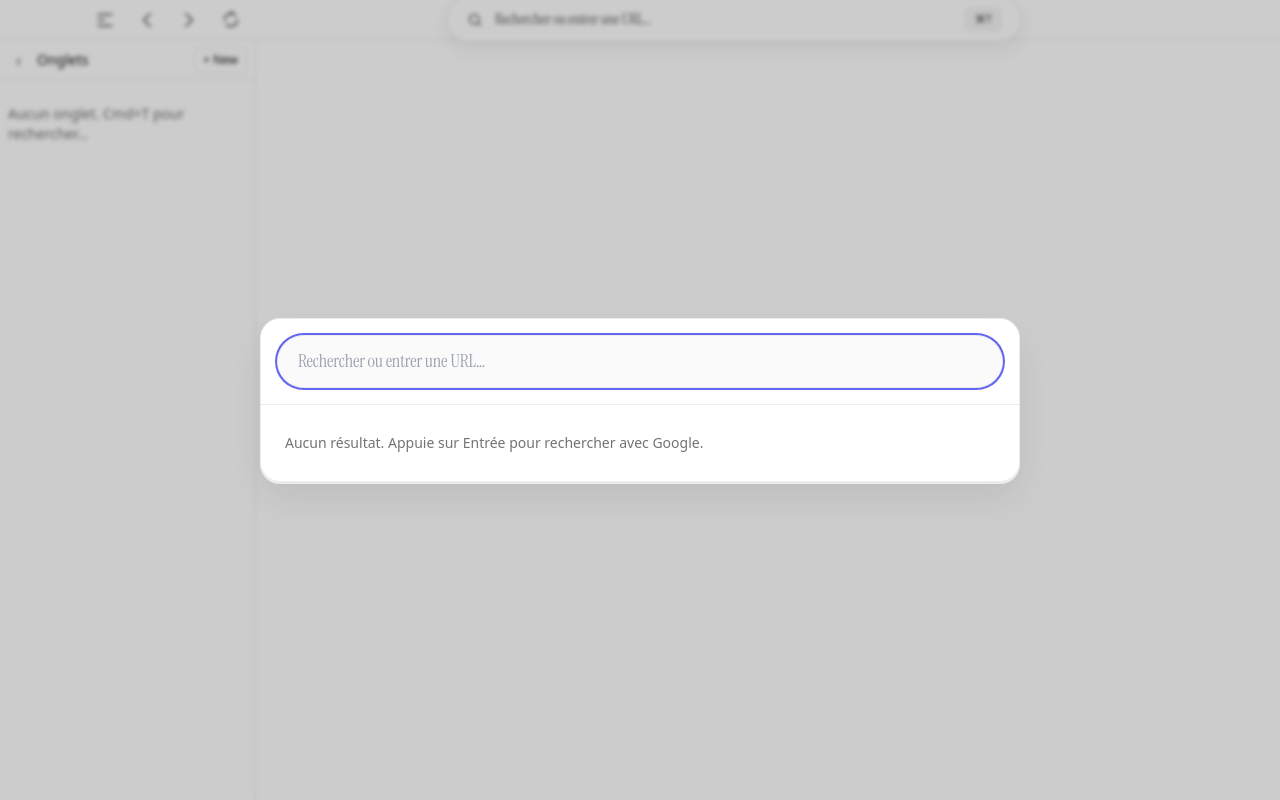
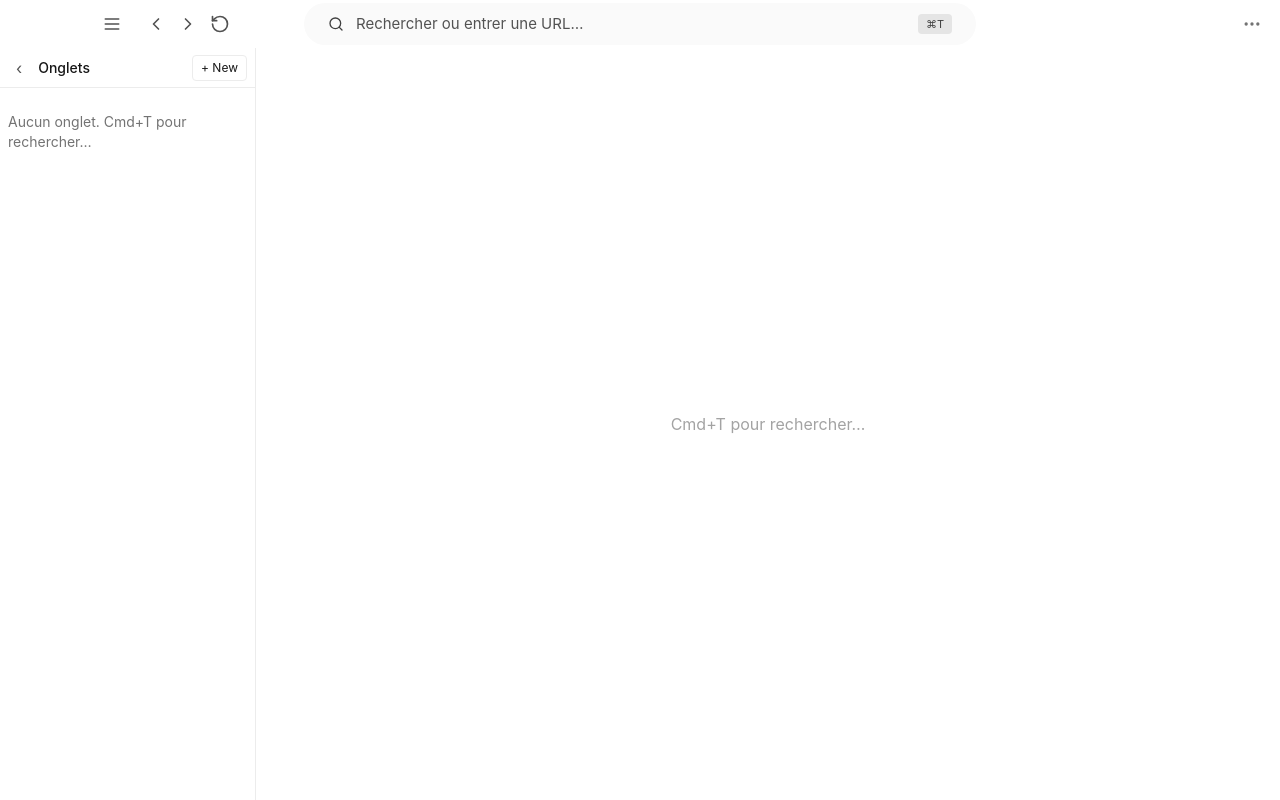
Before and after one commit to Sanzcloud-web/Shy-Navigator, a React (Vite) app: page /#/ in a window 1280 px wide. Built offline with nearby package versions, Linux system fonts and the light colour scheme.

Commit message:
Enhance CommandPalette with Google suggestions feature; update TopBar to use lucide-react icons and improve layout. Adjust BrowserPage to manage palette state and refine styles for better UI consistency.

```diff
--- a/package.json
+++ b/package.json
@@ -19,11 +19,11 @@
     "node": ">=18"
   },
   "dependencies": {
+    "clsx": "^2.1.1",
     "electron": "^30.0.8",
-    "react-router-dom": "^6.26.2",
     "react": "^18.3.1",
     "react-dom": "^18.3.1",
-    "clsx": "^2.1.1"
+    "react-router-dom": "^6.26.2"
   },
   "devDependencies": {
     "@types/node": "^20.11.30",
@@ -32,6 +32,7 @@
     "@vitejs/plugin-react": "^4.3.1",
     "autoprefixer": "^10.4.19",
     "concurrently": "^8.2.2",
+    "lucide-react": "^0.542.0",
     "nodemon": "^3.1.0",
     "postcss": "^8.4.38",
     "rimraf": "^5.0.7",
--- a/src/components/CommandPalette.tsx
+++ b/src/components/CommandPalette.tsx
@@ -9,35 +9,94 @@ type Props = {
   onSearch: (query: string) => void
 }
 
+type GoogleSuggestion = {
+  text: string
+  type: 'suggestion'
+}
+
 export default function CommandPalette({ open, onClose, tabs, onSelectTab, onSearch }: Props) {
   const [query, setQuery] = useState('')
   const [index, setIndex] = useState(0)
+  const [suggestions, setSuggestions] = useState<GoogleSuggestion[]>([])
+  const [loading, setLoading] = useState(false)
   const inputRef = useRef<HTMLInputElement | null>(null)
+  const abortControllerRef = useRef<AbortController | null>(null)
 
   useEffect(() => {
     if (open) {
       setQuery('')
       setIndex(0)
+      setSuggestions([])
       setTimeout(() => inputRef.current?.focus(), 0)
     }
   }, [open])
 
+  // Fetch Google suggestions
   useEffect(() => {
-    const onKey = (e: KeyboardEvent) => {
-      if (!open) return
-      if (e.key === 'Escape') { e.preventDefault(); onClose(); }
-      if (e.key === 'ArrowDown') { e.preventDefault(); setIndex(i => Math.min(i + 1, filtered.length - 1)) }
-      if (e.key === 'ArrowUp') { e.preventDefault(); setIndex(i => Math.max(i - 1, 0)) }
-      if (e.key === 'Enter') {
-        e.preventDefault()
-        if (query.trim()) onSearch(query)
-        else if (filtered[index]) onSelectTab(filtered[index].id)
-        onClose()
+    if (!query.trim() || query.length < 2) {
+      setSuggestions([])
+      setLoading(false)
+      return
+    }
+
+    // Cancel previous request
+    if (abortControllerRef.current) {
+      abortControllerRef.current.abort()
+    }
+
+    const controller = new AbortController()
+    abortControllerRef.current = controller
+
+    const fetchSuggestions = async () => {
+      setLoading(true)
+      try {
+        // Using Google's suggest API (JSONP)
+        const script = document.createElement('script')
+        const callbackName = `googleSuggestions${Date.now()}`
+
+        // Define callback
+        ;(window as any)[callbackName] = (data: any) => {
+          if (!controller.signal.aborted && data && data[1]) {
+            const googleSuggestions: GoogleSuggestion[] = data[1]
+              .slice(0, 6) // Limit to 6 suggestions
+              .map((suggestion: string) => ({
+                text: suggestion,
+                type: 'suggestion' as const
+              }))
+            setSuggestions(googleSuggestions)
+          }
+          setLoading(false)
+          document.body.removeChild(script)
+          delete (window as any)[callbackName]
+        }
+
+        script.src = `https://suggestqueries.google.com/complete/search?client=chrome&callback=${callbackName}&q=${encodeURIComponent(query)}`
+        document.body.appendChild(script)
+
+        // Cleanup timeout
+        setTimeout(() => {
+          if (document.body.contains(script)) {
+            document.body.removeChild(script)
+            delete (window as any)[callbackName]
+            setLoading(false)
+          }
+        }, 5000)
+
+      } catch (error) {
+        if (!controller.signal.aborted) {
+          setLoading(false)
+          setSuggestions([])
+        }
       }
     }
-    window.addEventListener('keydown', onKey)
-    return () => window.removeEventListener('keydown', onKey)
-  }, [open, query, index, onSearch, onSelectTab, onClose])
+
+    const timeoutId = setTimeout(fetchSuggestions, 200) // Debounce
+
+    return () => {
+      clearTimeout(timeoutId)
+      controller.abort()
+    }
+  }, [query])
 
   const filtered = useMemo(() => {
     if (!query) return tabs
@@ -45,37 +104,95 @@ export default function CommandPalette({ open, onClose, tabs, onSelectTab, onSea
     return tabs.filter(t => (t.title || t.url).toLowerCase().includes(q))
   }, [query, tabs])
 
+  const allItems = useMemo(() => {
+    const items: Array<Tab | GoogleSuggestion> = [...filtered]
+    if (query.trim() && suggestions.length > 0) {
+      items.push(...suggestions)
+    }
+    return items
+  }, [filtered, suggestions, query])
+
+  useEffect(() => {
+    const onKey = (e: KeyboardEvent) => {
+      if (!open) return
+      if (e.key === 'Escape') { e.preventDefault(); onClose(); }
+      if (e.key === 'ArrowDown') { e.preventDefault(); setIndex(i => Math.min(i + 1, allItems.length - 1)) }
+      if (e.key === 'ArrowUp') { e.preventDefault(); setIndex(i => Math.max(i - 1, 0)) }
+      if (e.key === 'Enter') {
+        e.preventDefault()
+        const selectedItem = allItems[index]
+        if (selectedItem) {
+          if ('type' in selectedItem && selectedItem.type === 'suggestion') {
+            onSearch(selectedItem.text)
+          } else if ('id' in selectedItem) {
+            onSelectTab(selectedItem.id)
+          }
+        } else if (query.trim()) {
+          onSearch(query)
+        }
+        onClose()
+      }
+    }
+    window.addEventListener('keydown', onKey)
+    return () => window.removeEventListener('keydown', onKey)
+  }, [open, query, index, onSearch, onSelectTab, onClose, allItems])
+
   if (!open) return null
 
   return (
     <div
-      className="fixed inset-0 bg-black/20 backdrop-blur-[2px] flex items-center justify-center z-50"
+      className="fixed inset-0 flex items-center justify-center z-50"
       onMouseDown={(e) => { if (e.target === e.currentTarget) onClose() }}
     >
-      <div className="w-[760px] max-w-[92vw] bg-white text-neutral-900 border border-[#ECECEC] rounded-[20px] shadow-[0_2px_0_#ECECEC,0_16px_40px_rgba(0,0,0,0.08)]" onMouseDown={(e) => e.stopPropagation()}>
+      <div className="w-[640px] max-w-[90vw] bg-white text-neutral-900 border border-[#ECECEC] rounded-[20px] shadow-[0_2px_0_#ECECEC,0_16px_40px_rgba(0,0,0,0.08)]" onMouseDown={(e) => e.stopPropagation()}>
         <div className="p-4 border-b border-[#ECECEC]">
           <input
             ref={inputRef}
-            className="w-full bg-neutral-50 border border-[#ECECEC] rounded-full px-5 py-3 outline-none focus:ring-2 focus:ring-indigo-500 text-[18px] font-display"
+            className="w-full bg-neutral-50 border border-[#ECECEC] rounded-full px-5 py-3 outline-none focus:ring-2 focus:ring-indigo-500 text-[18px]"
             placeholder="Rechercher ou entrer une URL…"
             value={query}
             onChange={(e) => setQuery(e.target.value)}
           />
         </div>
         <div className="max-h-[50vh] overflow-y-auto p-3">
-          {filtered.map((t, i) => (
-            <div
-              key={t.id}
-              className={`px-3 py-2 rounded-xl cursor-pointer flex items-center justify-between ${i === index ? 'bg-indigo-600 text-white' : 'hover:bg-neutral-50'}`}
-              onMouseEnter={() => setIndex(i)}
-              onClick={() => { onSelectTab(t.id); onClose() }}
-            >
-              <div className="truncate font-display text-[17px]">{t.title || t.url}</div>
-              <div className="opacity-70 text-sm ml-4">Aller à l’onglet →</div>
+          {allItems.map((item, i) => {
+            if ('type' in item && item.type === 'suggestion') {
+              return (
+                <div
+                  key={`suggestion-${i}`}
+                  className={`px-3 py-2 rounded-xl cursor-pointer flex items-center justify-between ${i === index ? 'bg-indigo-600 text-white' : 'hover:bg-neutral-50'}`}
+                  onMouseEnter={() => setIndex(i)}
+                  onClick={() => { onSearch(item.text); onClose() }}
+                >
+                  <div className="flex items-center gap-3">
+                    <div className="text-neutral-400">🔍</div>
+                    <div className="truncate text-[15px]">{item.text}</div>
+                  </div>
+                  <div className="opacity-70 text-sm ml-4">Rechercher →</div>
+                </div>
+              )
+            } else {
+              const tab = item as Tab
+              return (
+                <div
+                  key={tab.id}
+                  className={`px-3 py-2 rounded-xl cursor-pointer flex items-center justify-between ${i === index ? 'bg-indigo-600 text-white' : 'hover:bg-neutral-50'}`}
+                  onMouseEnter={() => setIndex(i)}
+                  onClick={() => { onSelectTab(tab.id); onClose() }}
+                >
+                  <div className="truncate text-[15px] font-medium">{tab.title || tab.url}</div>
+                  <div className="opacity-70 text-sm ml-4">Aller à l'onglet →</div>
+                </div>
+              )
+            }
+          })}
+          {allItems.length === 0 && query.trim() && (
+            <div className="text-neutral-500 text-sm px-3 py-4">
+              {loading ? 'Chargement des suggestions...' : 'Aucun résultat. Appuie sur Entrée pour rechercher avec Google.'}
             </div>
-          ))}
-          {filtered.length === 0 && (
-            <div className="text-neutral-500 text-sm px-3 py-4">Aucun résultat. Appuie sur Entrée pour rechercher avec Google.</div>
+          )}
+          {allItems.length === 0 && !query.trim() && (
+            <div className="text-neutral-500 text-sm px-3 py-4">Commence à taper pour voir les suggestions...</div>
           )}
         </div>
       </div>
--- a/src/components/TopBar.tsx
+++ b/src/components/TopBar.tsx
@@ -1,3 +1,5 @@
+import { Menu, ChevronLeft, ChevronRight, RotateCcw, Search, Ellipsis } from 'lucide-react'
+
 type Props = {
   collapsed: boolean
   onToggleSidebar: () => void
@@ -7,58 +9,53 @@ type Props = {
   onOpenPalette: () => void
 }
 
-function Icon({ d, className }: { d: string; className?: string }) {
-  return (
-    <svg viewBox="0 0 24 24" fill="none" stroke="currentColor" strokeWidth="1.8" className={className}>
-      <path d={d} strokeLinecap="round" strokeLinejoin="round" />
-    </svg>
-  )
-}
-
 export default function TopBar({ collapsed, onToggleSidebar, onBack, onForward, onReload, onOpenPalette }: Props) {
   return (
-    <div className="fixed top-0 left-0 right-0 h-10 z-40 bg-white/95 border-b border-[#ECECEC] backdrop-blur-sm drag-region">
-      <div className="h-full flex items-center gap-3 px-3">
+    <div className="fixed top-0 left-0 right-0 h-12 z-40 drag-region">
+      {/* Layout en 3 zones (gauche / centre / droite). La zone centrale est absolument centrée. */}
+      <div className="h-full px-4 relative">
         {/* Espace pour les pastilles macOS */}
-        <div className="pl-16" />
-
-        {/* Contrôles navigation & sidebar */}
-        <div className="no-drag flex items-center gap-2 text-neutral-700">
+        <div className="absolute inset-y-0 left-0 flex items-center gap-3 pl-24 no-drag text-neutral-700">
+          {/* Bouton sidebar */}
           <button
-            className="p-1.5 rounded hover:bg-neutral-100 hover:text-black border border-transparent hover:border-[#ECECEC]"
+            className="size-8 inline-flex items-center justify-center rounded-full text-neutral-600 hover:text-neutral-900"
             title={collapsed ? 'Afficher la sidebar' : 'Cacher la sidebar'}
             onClick={onToggleSidebar}
           >
-            <Icon className="w-5 h-5" d="M3.75 5.25h16.5M3.75 12h7.5m-7.5 6.75h16.5" />
+            <Menu className="w-5 h-5" />
           </button>
-          <button className="p-1.5 rounded hover:bg-neutral-100 hover:text-black border border-transparent hover:border-[#ECECEC]" title="Précédent" onClick={onBack}>
-            <Icon className="w-5 h-5" d="M15.75 19.5L8.25 12l7.5-7.5" />
-          </button>
-          <button className="p-1.5 rounded hover:bg-neutral-100 hover:text-black border border-transparent hover:border-[#ECECEC]" title="Suivant" onClick={onForward}>
-            <Icon className="w-5 h-5" d="M8.25 4.5L15.75 12l-7.5 7.5" />
-          </button>
-          <button className="p-1.5 rounded hover:bg-neutral-100 hover:text-black border border-transparent hover:border-[#ECECEC]" title="Recharger" onClick={onReload}>
-            <Icon className="w-5 h-5" d="M4.5 12a7.5 7.5 0 0112.92-5.303M19.5 12a7.5 7.5 0 01-12.92 5.303M9 4.5h3.75V1.5" />
+          {/* Groupe navigation */}
+          <div className="flex items-center rounded-full">
+            <button className="size-8 inline-flex items-center justify-center text-neutral-600 hover:text-neutral-900 rounded-full" title="Précédent" onClick={onBack}>
+              <ChevronLeft className="w-5 h-5" />
+            </button>
+            <button className="size-8 inline-flex items-center justify-center text-neutral-600 hover:text-neutral-900 rounded-full" title="Suivant" onClick={onForward}>
+              <ChevronRight className="w-5 h-5" />
+            </button>
+            <button className="size-8 inline-flex items-center justify-center text-neutral-600 hover:text-neutral-900 rounded-full" title="Recharger" onClick={onReload}>
+              <RotateCcw className="w-5 h-5" />
+            </button>
+          </div>
+        </div>
+
+        {/* Barre de recherche (ouvre la palette) - centrée */}
+        <div className="absolute inset-y-0 left-1/2 -translate-x-1/2 flex items-center no-drag w-full max-w-2xl">
+          <button
+            onClick={onOpenPalette}
+            className="w-full flex items-center gap-3 px-6 py-2.5 rounded-full bg-neutral-50 text-neutral-700 hover:bg-neutral-100"
+          >
+            <Search className="w-4 h-4" />
+            <span className="text-[15px] opacity-90">Rechercher ou entrer une URL…</span>
+            <span className="ml-auto text-[11px] px-2 py-0.5 rounded bg-neutral-200 text-neutral-700">⌘T</span>
           </button>
         </div>
 
-        {/* Barre de recherche (ouvre la palette) */}
-        <div className="no-drag flex-1 flex justify-center">
-          <button
-            onClick={onOpenPalette}
-            className="w-full max-w-xl flex items-center gap-3 px-5 py-2.5 rounded-full bg-white text-neutral-700 border border-[#ECECEC] hover:bg-neutral-50 shadow-[0_1px_0_#ECECEC,0_8px_20px_rgba(0,0,0,0.06)]"
-          >
-            <svg className="w-4 h-4" viewBox="0 0 24 24" fill="none" stroke="currentColor" strokeWidth="1.8">
-              <circle cx="11" cy="11" r="7" />
-              <path d="M20 20l-3.5-3.5" strokeLinecap="round" />
-            </svg>
-            <span className="text-[15px] opacity-90 font-display">Rechercher ou entrer une URL…</span>
-            <span className="ml-auto text-[11px] px-2 py-0.5 rounded bg-neutral-100 text-neutral-700 border border-[#ECECEC]">⌘T</span>
-          </button>
+        {/* Espace réservé à droite pour actions futures */}
+        <div className="absolute inset-y-0 right-0 flex items-center pr-3 no-drag">
+          <div className="size-8 inline-flex items-center justify-center rounded-full text-neutral-500 hover:text-neutral-700">
+            <Ellipsis className="w-5 h-5" />
+          </div>
         </div>
-
-        {/* réserve droite (future actions) */}
-        <div className="w-12" />
       </div>
     </div>
   )
--- a/src/index.css
+++ b/src/index.css
@@ -6,10 +6,15 @@ html, body, #root { height: 100%; }
 
 /* Simple dark theme */
 :root { color-scheme: light; }
-body { background: #ffffff; }
+body {
+  background: #ffffff;
+  /* Police par défaut: Geist (si dispo), sinon Inter / système */
+  font-family: Geist, Inter, ui-sans-serif, system-ui, -apple-system, "Segoe UI", Roboto, "Helvetica Neue", Arial, "Noto Sans", "Apple Color Emoji", "Segoe UI Emoji";
+}
 
 /* Display font inspired by Comet */
 .font-display {
+  /* Réservé aux titres / infos importantes */
   font-family: 'Instrument Serif', ui-serif, Georgia, Cambria, "Times New Roman", Times, serif;
   letter-spacing: -0.01em;
 }
--- a/src/pages/BrowserPage.tsx
+++ b/src/pages/BrowserPage.tsx
@@ -11,7 +11,7 @@ export default function BrowserPage() {
   const [activeId, setActiveId] = useState<string | undefined>(undefined)
   const [collapsed, setCollapsed] = useState(false)
   const [titleMap, setTitleMap] = useState<Record<string, string>>({})
-  const [paletteOpen, setPaletteOpen] = useState(true)
+  const [paletteOpen, setPaletteOpen] = useState(false)
   const webviewRef = useRef<WebviewTag | null>(null)
 
   const activeTab = useMemo(() => tabs.find(t => t.id === activeId), [tabs, activeId])
@@ -60,7 +60,7 @@ export default function BrowserPage() {
         onReload={() => (webviewRef.current as any)?.reload?.()}
         onOpenPalette={() => setPaletteOpen(true)}
       />
-      <div className="h-full pt-10 flex">
+      <div className="h-full pt-12 flex">
         <Sidebar
           tabs={tabs.map(t => ({ ...t, title: titleMap[t.id] || t.title }))}
           activeId={activeId}
@@ -90,8 +90,8 @@ export default function BrowserPage() {
             tabs={tabs}
             onSelectTab={(id) => { setActiveId(id) }}
             onSearch={(q) => {
-              if (!activeId) openTab(q)
-              else navigateCurrent(q)
+              // Toujours ouvrir dans un nouvel onglet lorsqu'on recherche via la palette
+              openTab(q)
             }}
           />
         </div>
```
Also changed, not shown: 1 other file (tests, documents, lock files or other folders).
